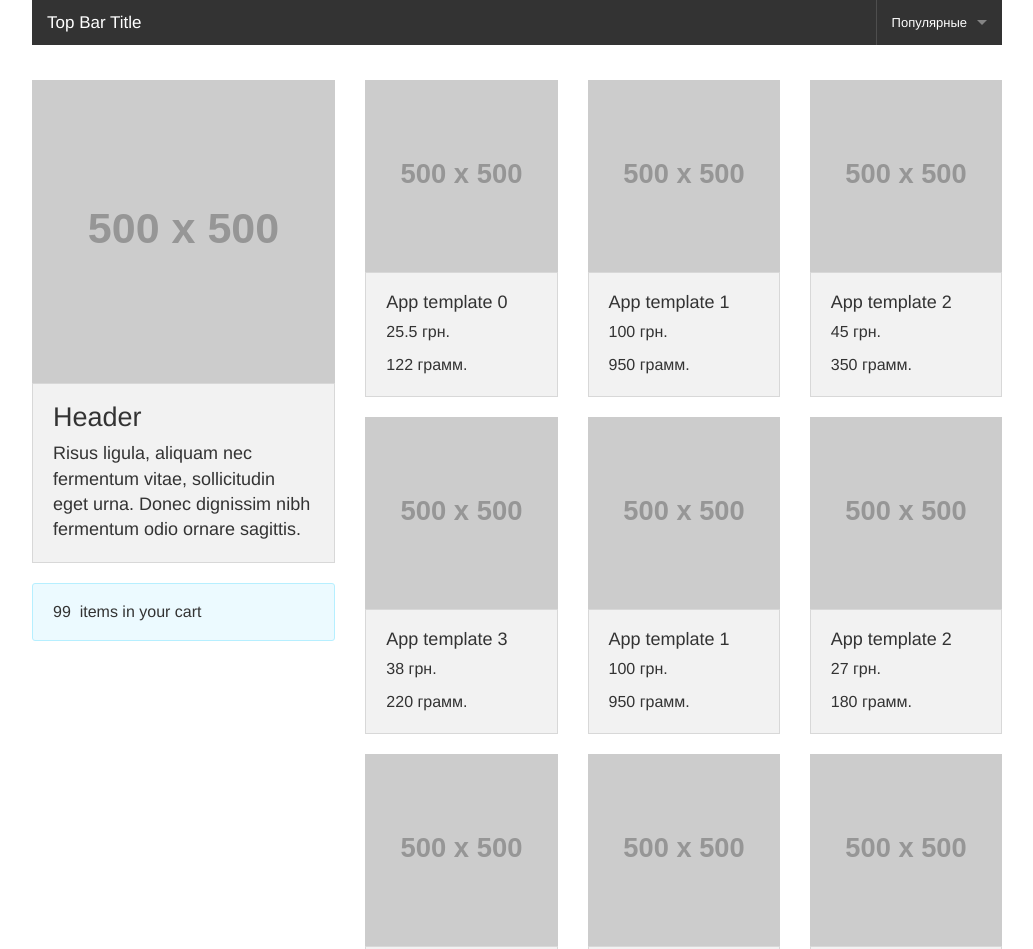
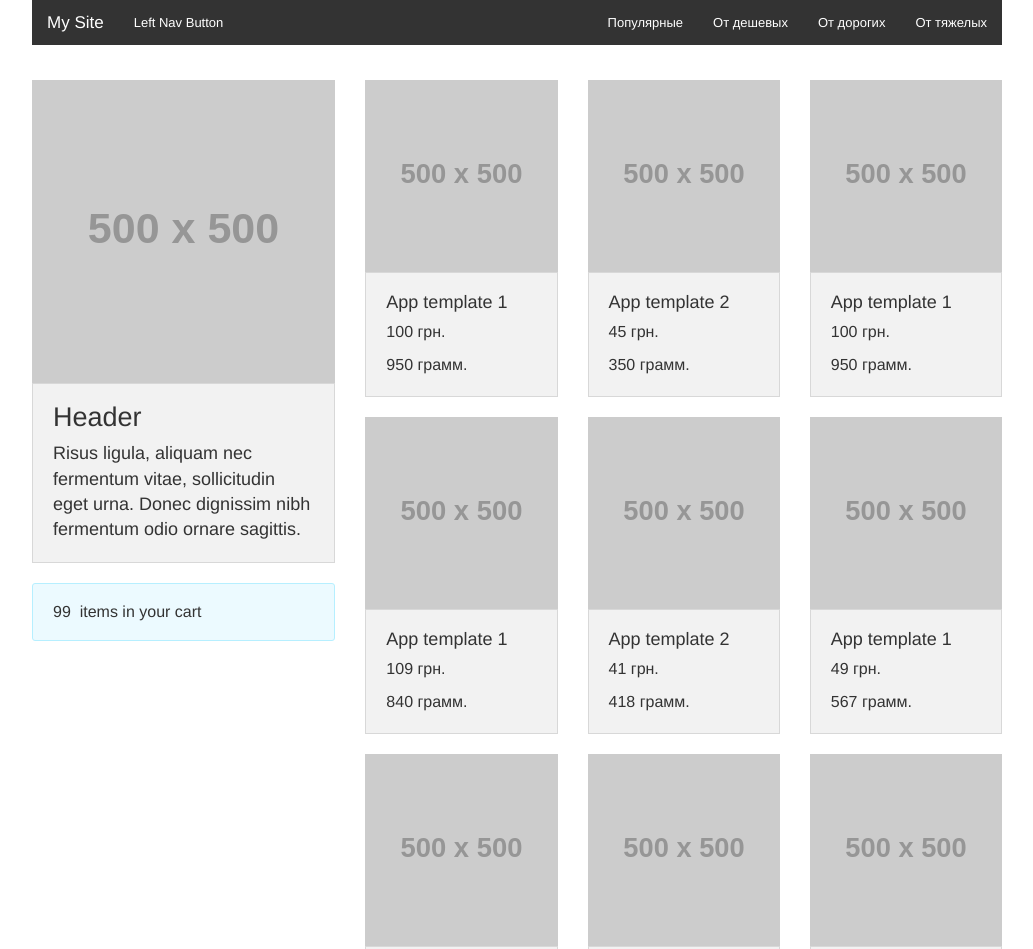
Before and after one commit to sweet-story/2014, a plain HTML site: page index.html in a window 1280 px wide. Shown: the top 949 px of the page, without its empty margins (123-1156 px from the left). Drawn offline with nearby package versions, Linux system fonts and the light colour scheme; placeholder pictures from the web are drawn by us.

Commit message:
add Router

```diff
--- a/index.html
+++ b/index.html
@@ -26,39 +26,32 @@
 
 <div class="row">
 <div class="large-12 columns">
-<nav class="top-bar" data-topbar>
+
+<nav class="top-bar" data-topbar role="navigation">
   <ul class="title-area">
+    <li class="name">
+      <h1><a href="#">My Site</a></h1>
+    </li>
+     <!-- Remove the class "menu-icon" to get rid of menu icon. Take out "Menu" to just have icon alone -->
+    <li class="toggle-topbar menu-icon"><a href="#"><span>Menu</span></a></li>
+  </ul>
 
-<li class="name">
-<h1><a href="#">Top Bar Title</a></h1>
-</li>
-<li class="toggle-topbar menu-icon">
-<a href="#"><span>menu</span></a>
-</li>
+  <section class="top-bar-section">
+    <!-- Right Nav Section -->
+    <ul class="right">
+      <li class="active" id="top"><a href="#">Популярные</a></li>
+      <li id="cheap"><a href="#cheap">От дешевых</a></li>
+      <li id="expensive"><a href="#expensive">От дорогих</a></li>
+      <li id="weight"><a href="#weight">От тяжелых</a></li>
     </ul>
-<section class="top-bar-section">
 
-<ul class="right">
-<!--  -->
-<li class="divider"></li>
-<li class="has-dropdown">
-<a href="#" id="top">Популярные</a>
-<ul class="dropdown">
-<li>
-<a href="#" id="cheap">От дешевых</a>
-</li>
-<li>
-<a href="#" id="expensive">От дорогих</a>
-</li>
-<li>
-<a href="#" id="weight">По весу</a>
-</li>
-
-</ul>
-</li>
+    <!-- Left Nav Section -->
+    <ul class="left">
+      <li><a href="#">Left Nav Button</a></li>
     </ul>
   </section>
 </nav>
+
 </div>
 </div>
 <div class="row">
@@ -82,6 +75,27 @@ nibh fermentum odio ornare sagittis.</h5>
 
 
 </div>
+
+<!-- <div class="row">
+  <div class="small-5 small-push-7 medium-7 medium-push-5 columns"><img src="http://placehold.it/300x300&amp;text=Site%20Owner"></div>
+  <div class="small-7 small-pull-5 medium-5 medium-pull-7 columns"><img src="http://placehold.it/300x300&amp;text=Site%20Owner"></div>
+</div>
+<div class="row">
+  <div class="small-2 large-4 columns">
+    Поклади в нього
+такі цукерочки:
+«АВК» Бурундучок».................................................3 шт
+«Аромат сонця».....................................................2 шт
+«Весняна гостя».......................................................2 шт
+«Emilio» смак англійський тоффі»............1 шт
+«Emilio» смак крем-вершки»............................1 шт
+«Emilio» смак шоколад з молоком»...........1 шт
+«Королівський шарм» з мигдальною начинкою...1 шт
+ВСЬОГО..................................................11 шт
+  </div>
+  <div class="small-4 large-4 columns">...</div>
+  <div class="small-6 large-4 columns">...</div>
+</div> -->
 
 <div class="row">
 <div class="large-12 columns">
@@ -164,11 +178,23 @@ odio ornare sagittis
 <script>
 
   var App = {
+    init: function () {
+
+      App.Router.change();
+
+
+      $(window).on("hashchange", function () {
+
+      App.Router.change();
+    });
+
+    },
+    Router: {},
     View: {},
     Data: {
       _allowed_sorter_types: function () {
 
-    	  return ["cheap", "expensive", "weight", "top"];
+        return ["cheap", "expensive", "weight", ""];
       },
       sorter: function (sort_type) {
 
@@ -182,8 +208,12 @@ odio ornare sagittis
 
           weight: function () { return App.Data.storage().sort(function (a, b) { return b.weight - a.weight; });},
 
-    			top: function () { console.log("top2");
+          default: function () {
             return App.Data.storage().filter(function (a) { return a.amount > 40; });}
+        };
+
+        if(!sort_type) {
+          return sorters["default"]();
         };
         return sorters[sort_type]();
       },
@@ -196,6 +226,20 @@ odio ornare sagittis
     }
   };
 
+  App.Router.change = function () {
+
+    var url = location.hash.slice(1);
+    // console.log(url.length);
+    if(App.Data._allowed_sorter_types().indexOf(url) > -1) {
+      App.View.render(App.template.cards, App.Data.sorter(url), $("#Main_view"));
+      $(".top-bar-section ul li").removeClass();
+      $("#"+url).addClass("active");
+    } else {
+      location.hash = "";
+      //App.View.render(App.template.cards, App.Data.sorter("top"), $("#Main_view"));
+    };
+
+  };
   App.View.render = function (source, data, view) {
     // console.log(source, data, view);
     var template = Handlebars.compile(source);
@@ -231,20 +275,9 @@ odio ornare sagittis
 </script>
 
 <script>
-    App.View.render(App.template.cards, App.Data.storage(), $("#Main_view"));
+    $(function () {
 
-
-
-    	$("li.has-dropdown").on("click", function (e) {
-
-    		var sorter_type = e.target.id;
-    		console.log(sorter_type);
-    		if(App.Data._allowed_sorter_types().indexOf(sorter_type) > -1) {
-
-    			App.View.render(App.template.cards, App.Data.sorter(sorter_type), $("#Main_view"));
-    		};
-
+      App.init();
     });
 
-
 </script>
```
Lines whose indentation alone changed are shown as unchanged.
